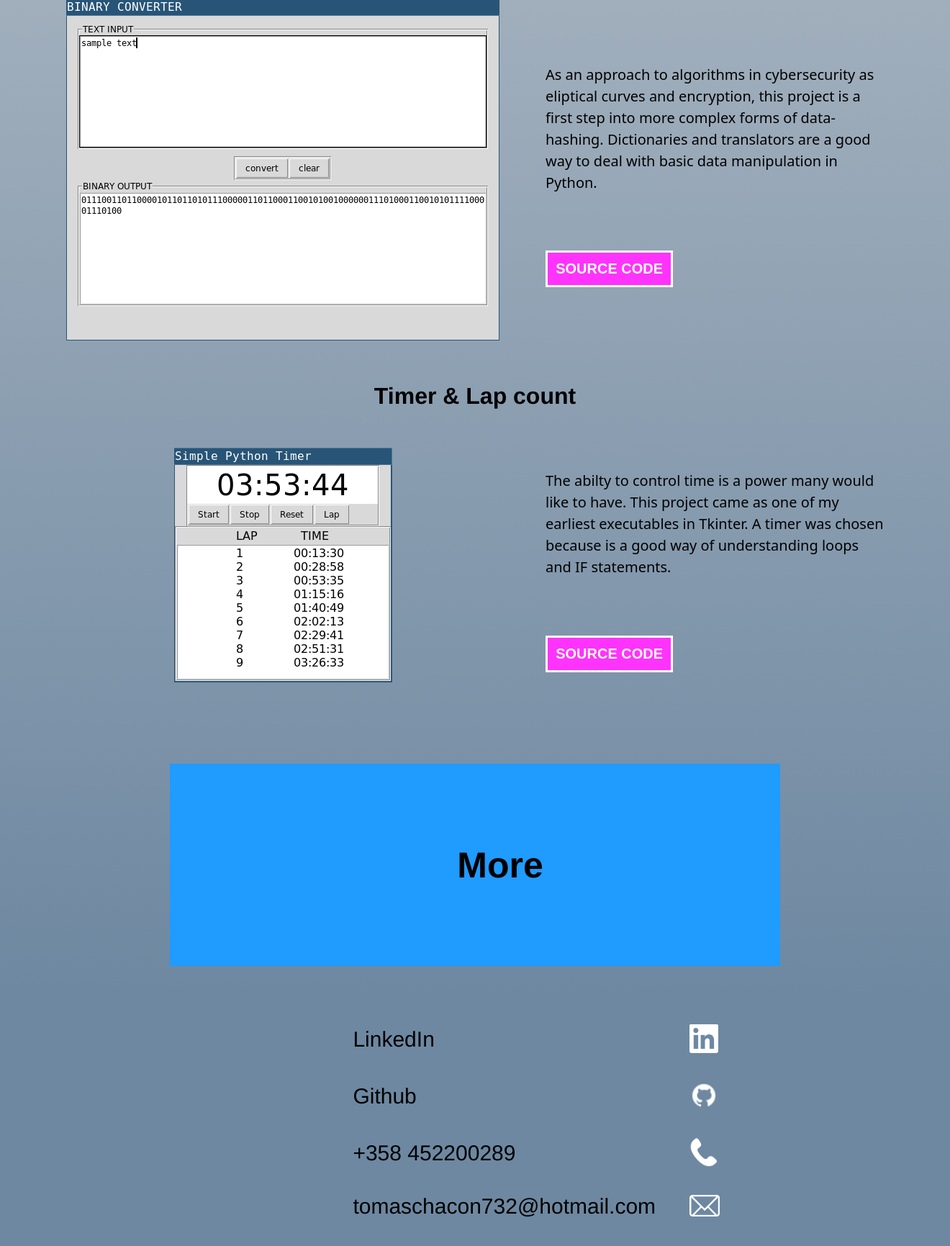
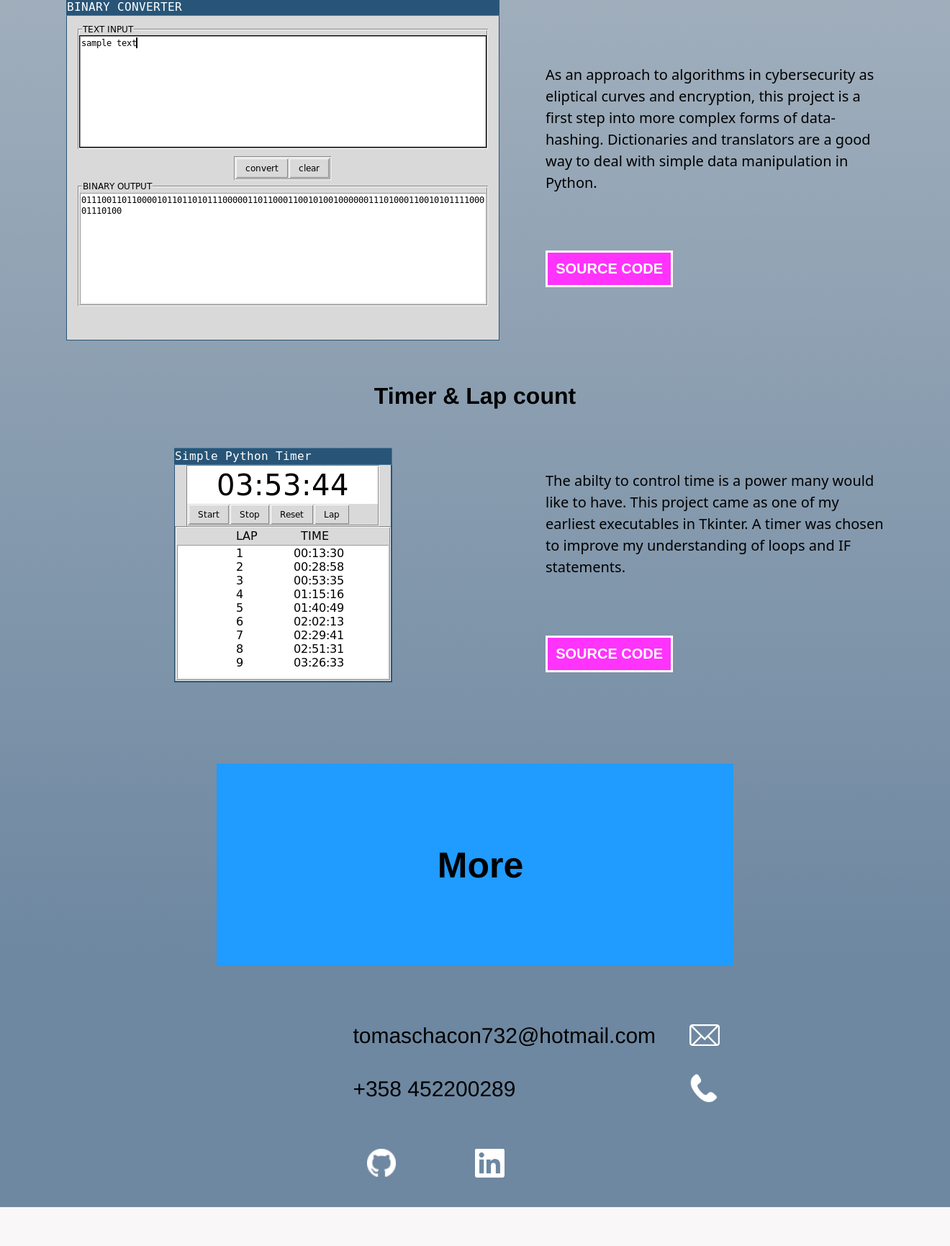
Before and after one commit to westoleaboat/my_portfolio, a Django app: template blog/templates/blog/index.html in a window 1320 px wide; the page is wider, and only the part inside the window is pictured. Shown: the part 1835-3566 px from the top of that part at 72% size. After the commit the page ends 3512 px from the top of that part, so only its background shows below. Run offline with Django 4.2, Linux system fonts and the light colour scheme; the template is opened without the code that fills it, so the values that code supplies are empty.

Commit message:
changed footer

```diff
--- a/blog/static/css/blog.css
+++ b/blog/static/css/blog.css
@@ -346,6 +346,13 @@ a {
     border-spacing:24px;
 }
 
+.table-footer {
+    width:25%;
+    border-spacing:25px;
+    margin-left:35%;
+    font-size:30px;
+}
+
 /* fifth section education & skill */
 
 
@@ -362,7 +369,8 @@ a {
     margin: auto;
     margin-bottom: 50px;
     margin-top: 75px;
-    margin-left: 332.5;
+    /*margin-left: 332.5;*/
+    margin-left: 50;
     background-color: #209BFF;
 }
 
--- a/blog/templates/blog/index.html
+++ b/blog/templates/blog/index.html
@@ -101,7 +101,7 @@ sources and efficiency on a macro scale.</h5>
         As an approach to algorithms in cybersecurity as eliptical curves
         and encryption, this project is a first step into more complex forms
         of data-hashing. Dictionaries and translators are a good way
-        to deal with basic data manipulation in Python.
+        to deal with simple data manipulation in Python.
         <br>
         <br>
         <br>
@@ -120,7 +120,7 @@ sources and efficiency on a macro scale.</h5>
         <p class="text-description" style="padding-left:250px;">
         The abilty to control time is a power many would like to have.
         This project came as one of my earliest executables in Tkinter.
-        A timer was chosen because is a good way of understanding loops
+        A timer was chosen to improve my understanding of loops
         and IF statements.
         <br>
         <br>
@@ -146,8 +146,9 @@ sources and efficiency on a macro scale.</h5>
 
 
     <!--div class="column-4 project-3" style="position:relative;"-->
-    <div class="column-1 project-3" style="position:relative;width:65%">
-        <h2 class="project-text">More</h2>
+    <div class="column-1 project-3" style="position:relative;width:55%">
+        <!--h2 class="project-text">More</h2-->
+        <h2 style="padding-right:55px;" class="project-text">More</h2>
             <div class="overlay">
                 <div class="project-3-text">
                     <h2>I do...</h2>
@@ -337,30 +338,51 @@ sources and efficiency on a macro scale.</h5>
 
 
         <table class="table-style">
-            <tr>
-                <td>LinkedIn</td>
+            <!--tr-->
+                <!--td>LinkedIn</td-->
+                <!--td>
+                <a href="https://github.com/westoleaboat" target="_blank">
+                <img src="static/githublogo.png" alt="github logo" style="
+                height:40px;
+                margin-left:20px;
+                margin-top:5px;
+                "></img></a>
+                </td>
                 <td>
 <a href="https://www.linkedin.com/in/tomas-chacon-76560993/" target="_blank"><img src="static/linkedin-logo1white.png" alt="github logo" style="
             height:40px;
             margin-left:20px;
             margin-top:5px;
             "></img></a>
-                </td>
+                </td-->
 
-            </tr>
-            <tr>
-                <td>Github</td>
-                <td>
+            <!--/tr-->
+            <!--tr-->
+                <!--td>Github</td-->
+                <!--td>
 <a href="https://github.com/westoleaboat" target="_blank">
             <img src="static/githublogo.png" alt="github logo" style="
             height:40px;
             margin-left:20px;
             margin-top:5px;
             "></img></a>
+                </td-->
+                <!--td>Feb 2018 - Sep 2019</td-->
+            <!--/tr-->
+
+
+            <tr>
+                <td>tomaschacon732@hotmail.com</td>
+                <td>
+            <a>
+            <img src="static/email-logo1white.png" alt="phone logo" style="
+            height:30px;
+            margin-left:20px;
+            margin-top:5px;
+            "></img></a>
                 </td>
                 <!--td>Feb 2018 - Sep 2019</td-->
             </tr>
-
             <tr>
                 <td>+358 452200289</td>
                 <td>
@@ -373,18 +395,31 @@ sources and efficiency on a macro scale.</h5>
                 </td>
                 <!--td>Feb 2018 - Sep 2019</td-->
             </tr>
+
+        </table>
+        <table class="table-footer">
             <tr>
-                <td>tomaschacon732@hotmail.com</td>
+                <!--td>LinkedIn</td-->
                 <td>
-            <a>
-            <img src="static/email-logo1white.png" alt="phone logo" style="
-            height:30px;
-            margin-left:20px;
-            margin-top:5px;
-            "></img></a>
+                <a href="https://github.com/westoleaboat" target="_blank">
+                <img src="static/GitHub-Mark-Light-32px.png" alt="github logo" style="
+                height:40px;
+                margin-left:20px;
+                margin-top:5px;
+                "></img></a>
                 </td>
-                <!--td>Feb 2018 - Sep 2019</td-->
+                <td>
+                <a href="https://www.linkedin.com/in/tomas-chacon-76560993/" target="_blank">
+                <img src="static/linkedin-logo1white.png" alt="github logo" style="
+                height:40px;
+                margin-left:20px;
+                margin-top:5px;
+                "></img></a>
+                </td>
+
             </tr>
+
+
 
         </table>
 
```
Also changed, not shown: blog/static/GitHub-Mark-Light-32px.png (added).
